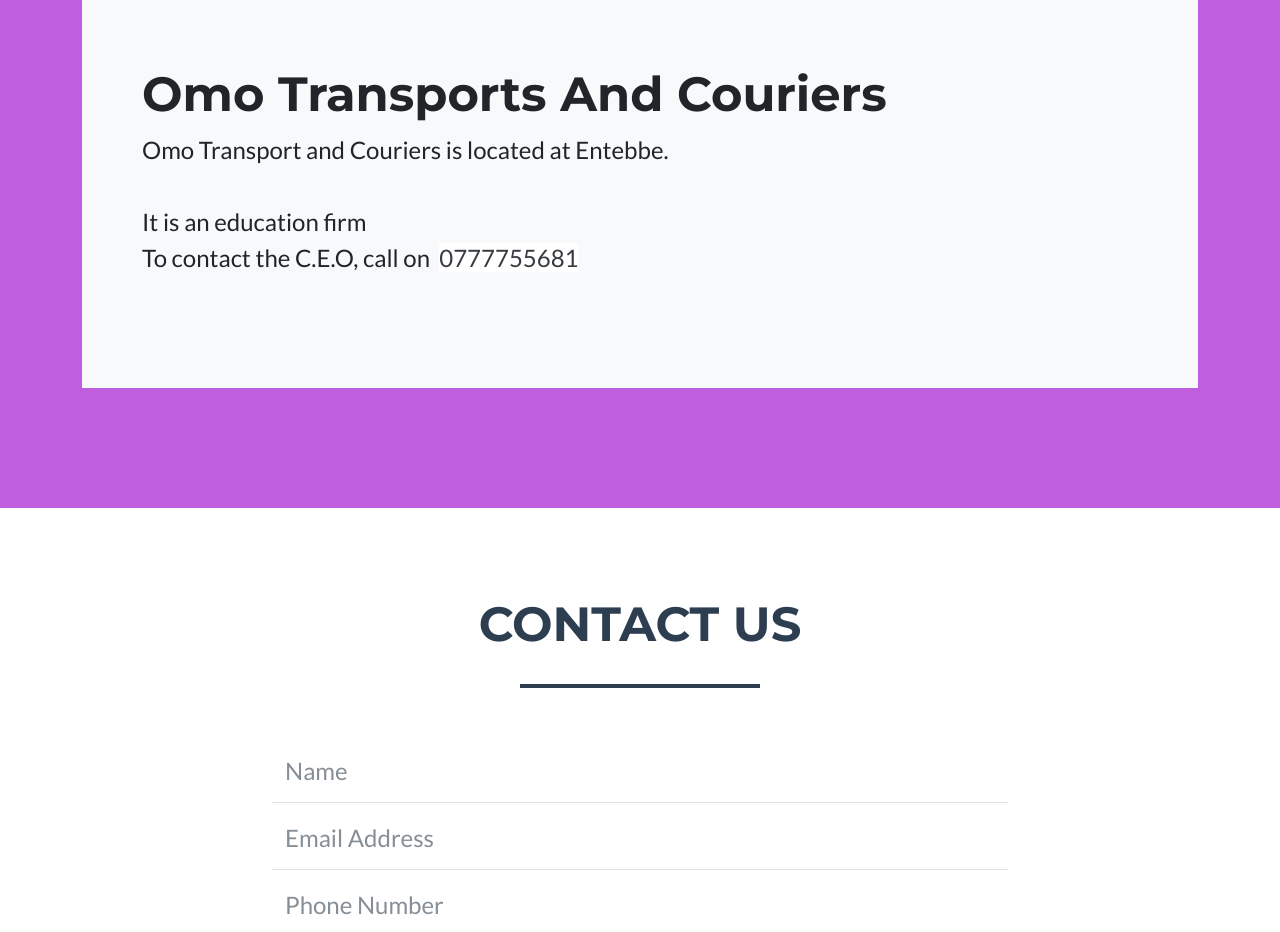
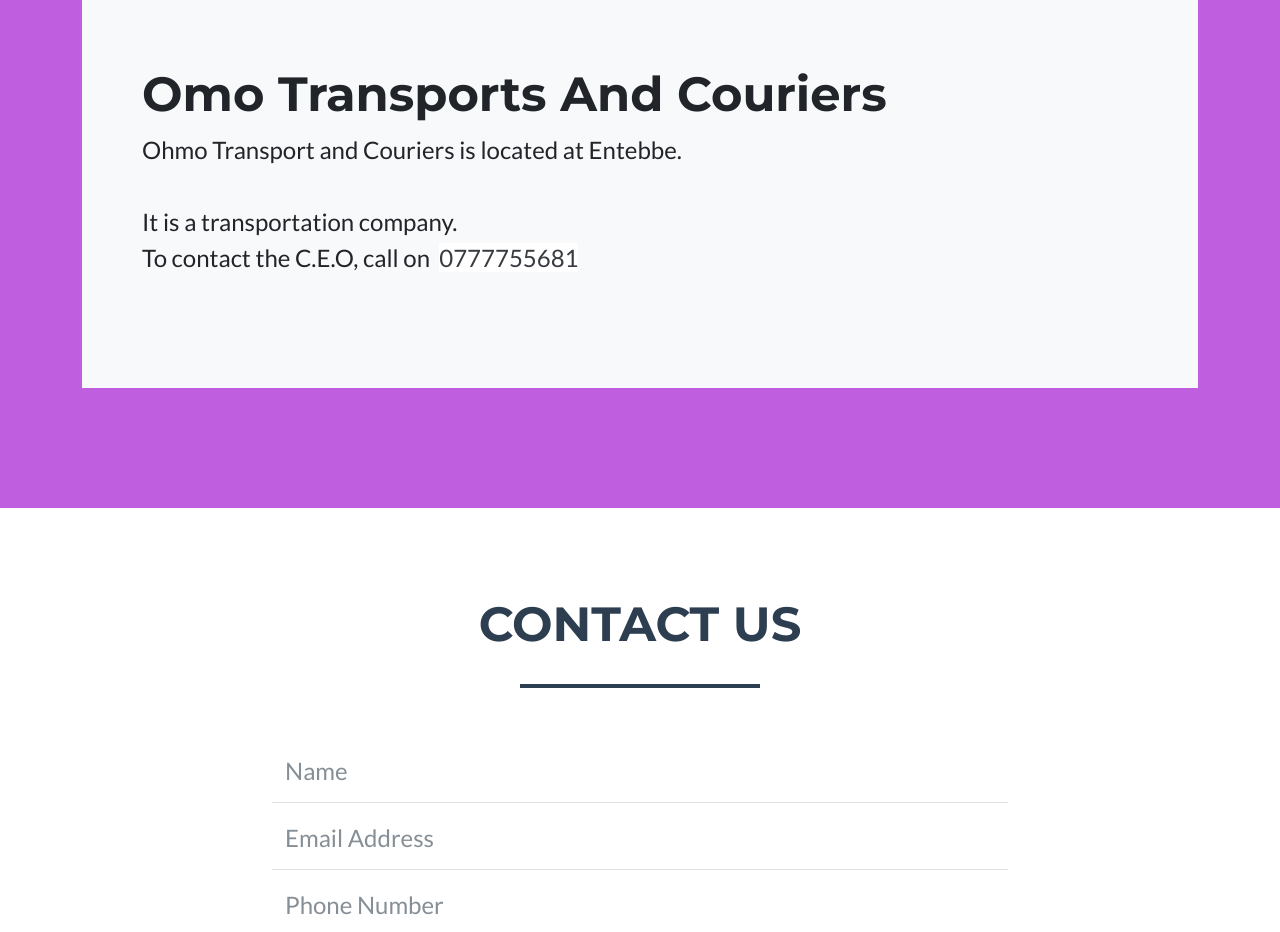
Before and after one commit to Fresh-Teacher/omo-transport-services, a plain HTML site: page index.html in a window 1280 px wide. Shown: the part 1040-1972 px from the top of the page. Drawn offline with Linux system fonts and the light colour scheme.

Commit message:
Update index.html

```diff
--- a/index.html
+++ b/index.html
@@ -4,7 +4,7 @@
 <head>
     <meta charset="utf-8">
     <meta name="viewport" content="width=device-width, initial-scale=1.0, shrink-to-fit=no">
-    <title>Omo Transorts and Couriers</title>
+    <title>Ohmo Transorts and Couriers</title>
     <link rel="icon" type="image/png" sizes="256x256" href="assets/img/Untitled-1.png">
     <link rel="stylesheet" href="assets/bootstrap/css/bootstrap.min.css">
     <link rel="manifest" href="manifest.json">
@@ -49,7 +49,7 @@
             <div class="p-5 mb-4 bg-light round-3">
                 <div class="container-fluid py-5">
                     <h1 class="display-5 text-capitalize fw-bolder text-dark fw-bold">omo transports and couriers<br></h1>
-                    <p class="text-dark col-md-8 fs-4">Omo Transport and Couriers is located at Entebbe.<br><br>It is an education firm&nbsp;<br>To contact the C.E.O, call on&nbsp;&nbsp;<span style="color: rgb(56, 60, 64); background-color: rgb(255, 255, 255);">0777755681</span><br></p>
+                    <p class="text-dark col-md-8 fs-4">Ohmo Transport and Couriers is located at Entebbe.<br><br>It is a transportation company.&nbsp;<br>To contact the C.E.O, call on&nbsp;&nbsp;<span style="color: rgb(56, 60, 64); background-color: rgb(255, 255, 255);">0777755681</span><br></p>
                 </div>
             </div>
         </div>
```
